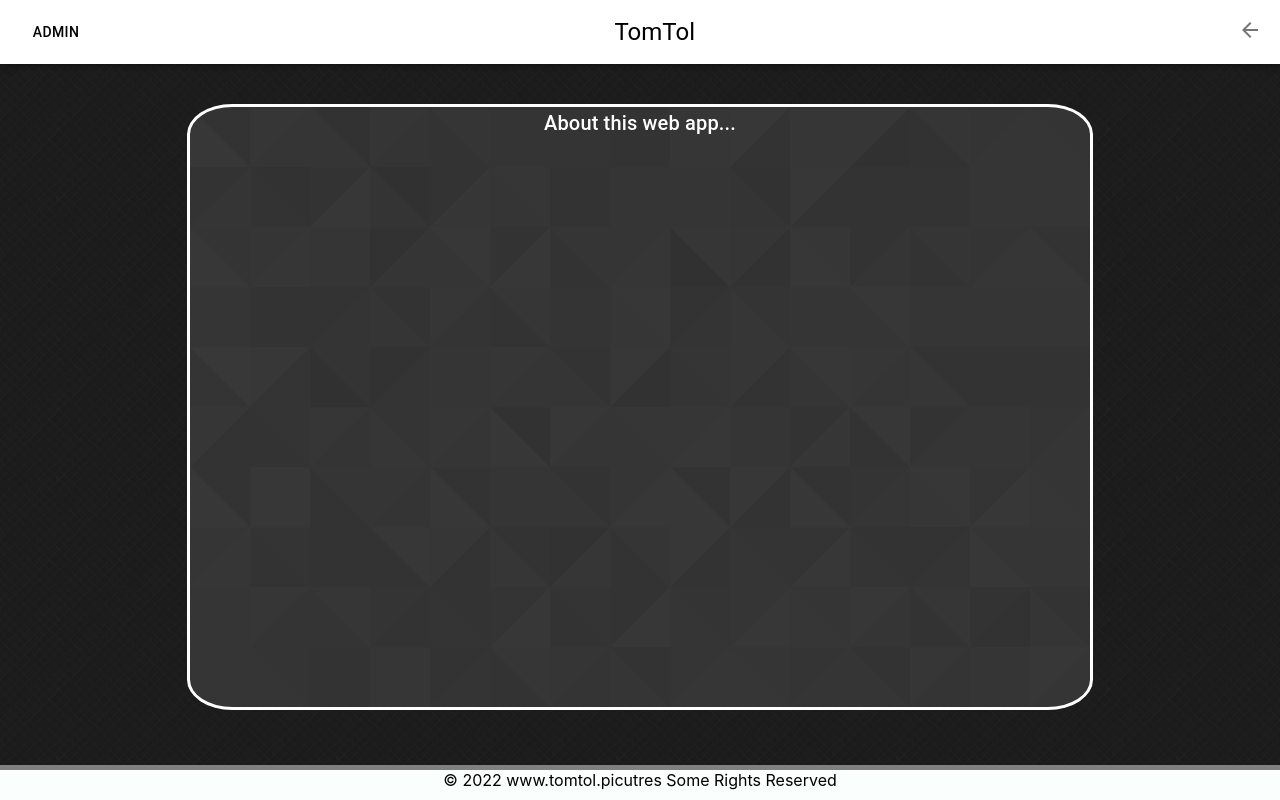
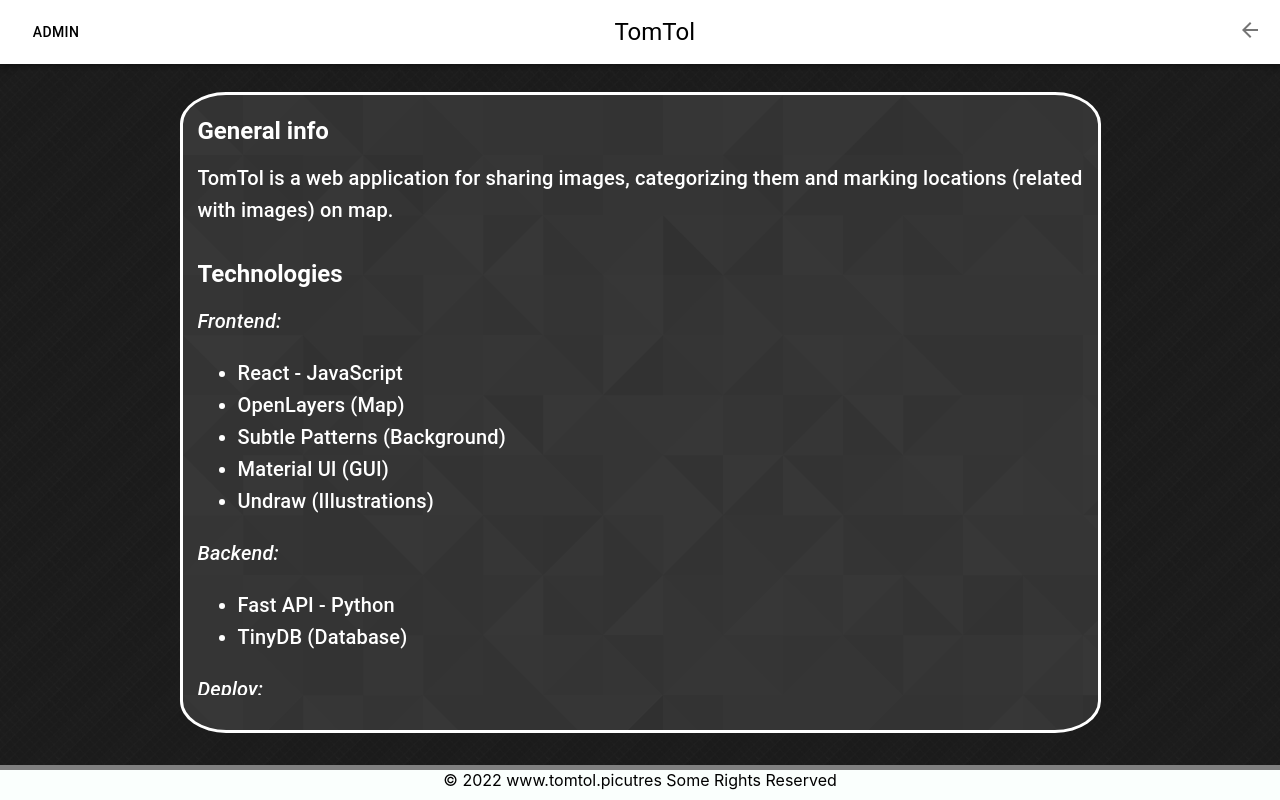
Before and after one commit to Workata/photo-album, a React (Create React App) app in the folder frontend/: page /info in a window 1280 px wide. Built offline with nearby package versions, Linux system fonts and the light colour scheme.

Commit message:
Add info page content

```diff
--- a/frontend/src/pages/Info.js
+++ b/frontend/src/pages/Info.js
@@ -6,6 +6,9 @@
 
 // * images
 import backgroundImage from '../images/footer_lodyas.png';
+
+// * navigation
+import { Link } from 'react-router-dom';
 
 import React from "react";
 import "../css/General.css";
@@ -20,12 +23,56 @@
         border: "solid",
         borderRadius: "5%",
         backgroundImage: `url(${backgroundImage})`,
+        paddingTop: "20px",
+        paddingBottom: "15px",
+        paddingLeft: "15px"
+
       }}
     >
-      {/* TODO add info about this web app */}
-      <Typography variant="h6">
-        About this web app...
-      </Typography>
+      <Box
+        sx={{
+          width: "890px",
+          height: "580px",
+          paddingRight: "10px",
+          overflowY: 'auto', // display scroll bar after overflow
+        }}
+      >
+        <Typography
+          sx={{
+            textAlign: "left"
+          }}
+          variant="h6"
+        >
+          <Typography sx={{marginBottom:"15px", fontWeight:"600"}} variant="h5">General info</Typography>
+            TomTol is a web application for sharing images, categorizing them and marking locations (related with images) on map.
+          <br/>
+          <br/>
+
+          <Typography sx={{marginBottom:"15px", fontWeight:"600"}} variant="h5">Technologies</Typography>
+
+          <Typography sx={{fontStyle: "italic"}} variant="h6">Frontend:</Typography>
+          <ul>
+            <li> <Link to={{ pathname: "https://en.reactjs.org/" }} target="_blank" style={{textDecoration: "none", color: "white"}}> React - JavaScript </Link> </li>
+            <li> <Link to={{ pathname: "https://openlayers.org/" }} target="_blank" style={{textDecoration: "none", color: "white"}}> OpenLayers </Link> (Map) </li>
+            <li> <Link to={{ pathname: "https://www.toptal.com/designers/subtlepatterns/" }} target="_blank" style={{textDecoration: "none", color: "white"}}> Subtle Patterns </Link> (Background) </li>
+            <li> <Link to={{ pathname: "https://mui.com/" }} target="_blank" style={{textDecoration: "none", color: "white"}}> Material UI </Link> (GUI) </li>
+            <li> <Link to={{ pathname: "https://undraw.co/illustrations" }} target="_blank" style={{textDecoration: "none", color: "white"}}> Undraw </Link> (Illustrations) </li>
+          </ul>
+
+          <Typography sx={{fontStyle: "italic"}} variant="h6">Backend:</Typography>
+          <ul>
+            <li> <Link to={{ pathname: "https://fastapi.tiangolo.com/" }} target="_blank" style={{textDecoration: "none", color: "white"}}> Fast API - Python </Link> </li>
+            <li> <Link to={{ pathname: "https://tinydb.readthedocs.io/en/latest/" }} target="_blank" style={{textDecoration: "none", color: "white"}}> TinyDB </Link> (Database) </li>
+          </ul>
+
+          <Typography sx={{fontStyle: "italic"}} variant="h6">Deploy:</Typography>
+          <ul>
+            <li> <Link to={{ pathname: "https://www.digitalocean.com/" }} target="_blank" style={{textDecoration: "none", color: "white"}}> DigitalOcean </Link> (VPS) </li>
+            <li> <Link to={{ pathname: "https://www.docker.com/" }} target="_blank" style={{textDecoration: "none", color: "white"}}> Docker </Link> </li>
+          </ul>
+
+        </Typography>
+      </Box>
     </Box>
   );
 }
```
